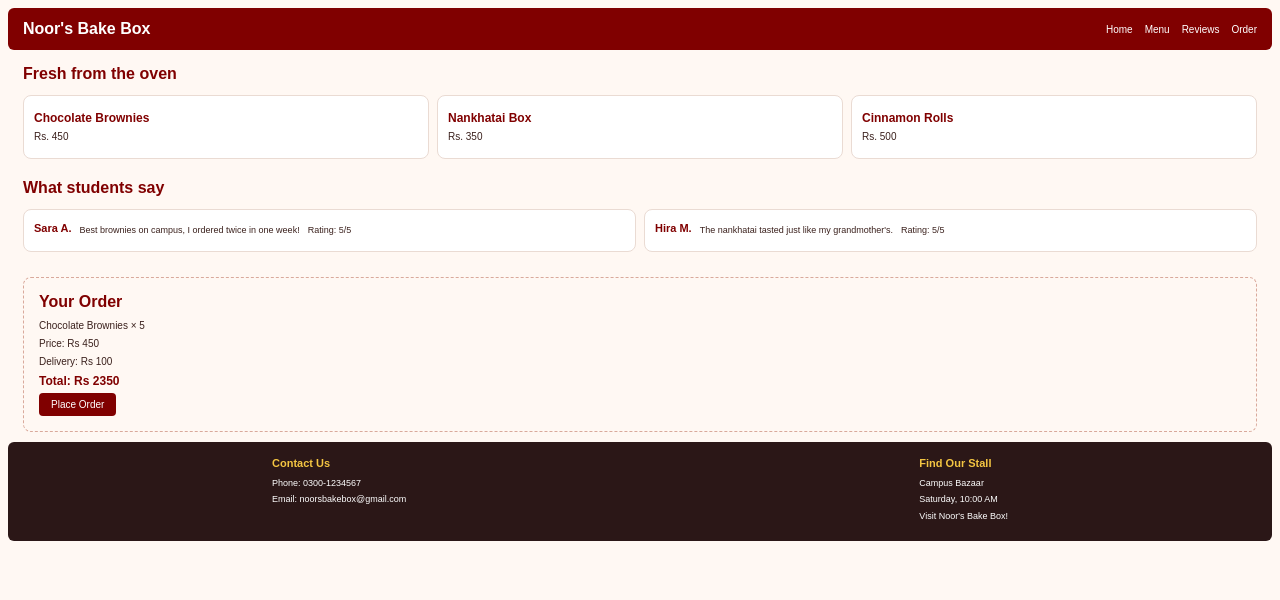
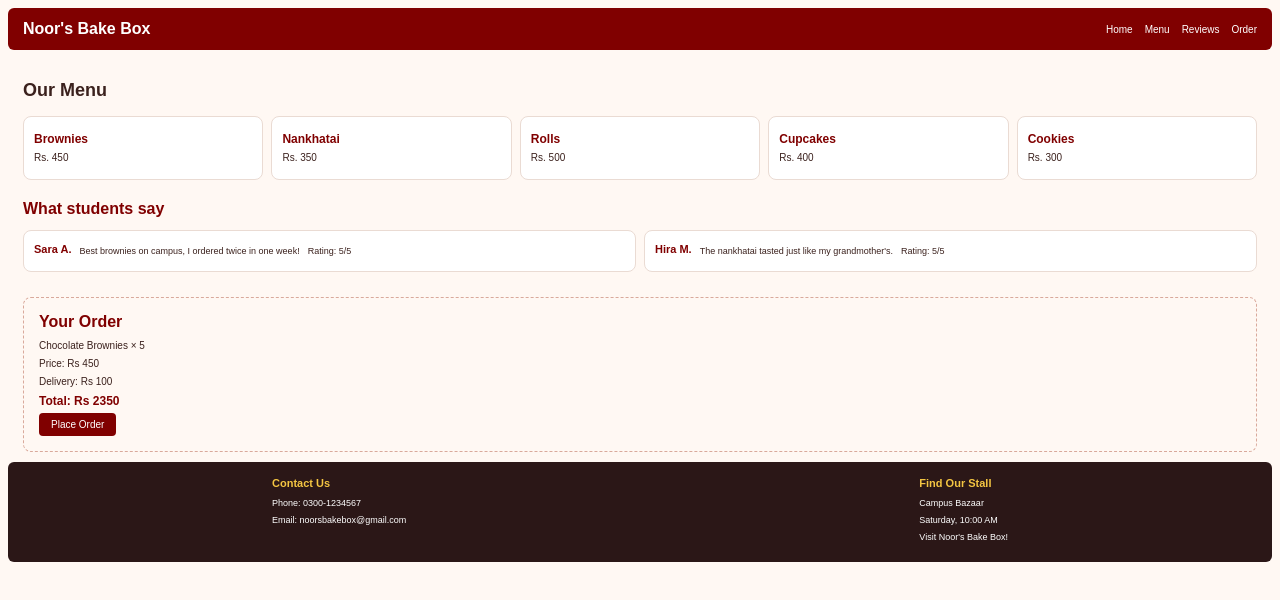
Before and after one commit to 2622-4cs-010-lang/bazaar, a React (Vite) app: page / in a window 1280 px wide. Shown: the top 600 px of the page. Built offline with nearby package versions, Linux system fonts and the light colour scheme.

Commit message:
task 2 lab 9

```diff
--- a/src/App.jsx
+++ b/src/App.jsx
@@ -1,5 +1,7 @@
+
+
 import ShopHeader from "./components/layout/ShopHeader";
-import ProductCard from "./components/products/ProductCard";
+import ProductSection from "./components/products/ProductSection";
 import ReviewCard from "./components/reviews/ReviewCard";
 import OrderInfo from "./components/orders/OrderInfo";
 import Footer from "./components/layout/Footer";
@@ -9,29 +11,7 @@ function App() {
     <div className="page">
       <ShopHeader />
 
-      <section className="product-section" id="menu">
-        <h2>Fresh from the oven</h2>
-        <div className="product-row">
-          <ProductCard
-            badge="Bestseller"
-            name="Chocolate Brownies"
-            description="Box of 6, fudgy and wet"
-            price="450"
-          />
-          <ProductCard
-            badge="New"
-            name="Nankhatai Box"
-            description="Box of 12, cardamom flavor"
-            price="350"
-          />
-          <ProductCard
-            badge="Bestseller"
-            name="Cinnamon Rolls"
-            description="Box of 4, with cream cheese"
-            price="500"
-          />
-        </div>
-      </section>
+      <ProductSection />
 
       <section className="review-section" id="reviews">
         <h2>What students say</h2>
--- a/src/components/products/ProductSection.jsx
+++ b/src/components/products/ProductSection.jsx
@@ -1,6 +1,6 @@
-import BrownieCard from "./BrownieCard";
-import NankhataiCard from "./NankhataiCard";
-import RollCard from "./RollCard";
+
+import ProductCard from "./ProductCard";
+import { products } from "../../data/products.js";
 
 function ProductSection() {
   return (
@@ -8,9 +8,13 @@ function ProductSection() {
       <h1>Our Menu</h1>
 
       <div className="product-row">
-        <BrownieCard />
-        <NankhataiCard />
-        <RollCard />
+        {products.map((product) => (
+          <ProductCard
+            key={product.id}
+            name={product.name}
+            price={product.price}
+          />
+        ))}
       </div>
     </section>
   );
```
